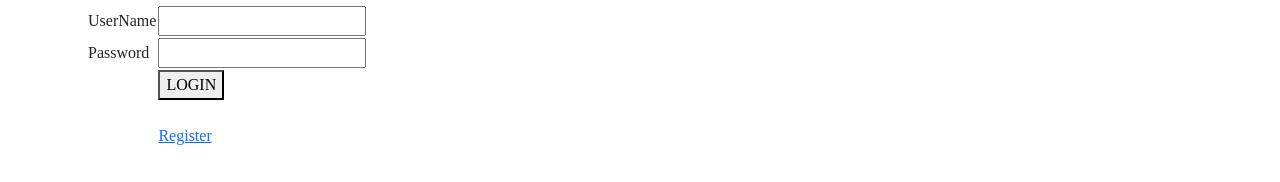
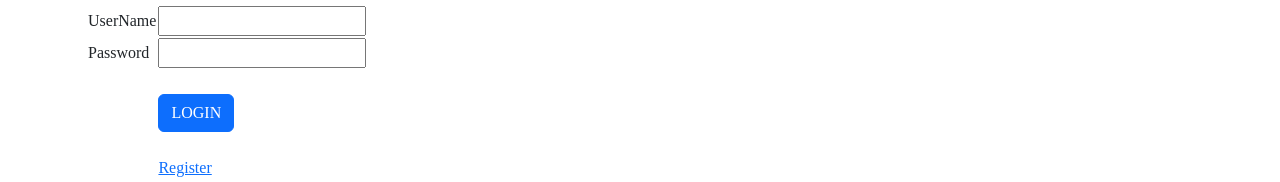
Before and after one commit to SreeMahalaxmiGudipati/AngularObservableLR, an Angular app: page /parent in a window 1280 px wide. Shown: the part 196-378 px from the top of the page. Built offline with nearby package versions, Linux system fonts and the light colour scheme; no server answers.

Commit message:
adding logged in user details to local storage

```diff
--- a/src/app/login/login.component.html
+++ b/src/app/login/login.component.html
@@ -21,8 +21,8 @@
             <tr>
                 <td>&nbsp;</td>
                 <td>
-                    <button type="submit" value="SAVE" >LOGIN</button>
-
+                    <br>
+                    <button type="submit" value="SAVE" class="btn btn-primary" >LOGIN</button>
                     <br />
                     <br>
                     <a routerLink="/parent/register">Register</a>
@@ -30,4 +30,5 @@
             </tr>
         </table>
     </form>
+
     </div>
--- a/src/app/login/login.component.ts
+++ b/src/app/login/login.component.ts
@@ -11,6 +11,7 @@ import { ToastrService } from 'ngx-toastr';
   styleUrls: ['./login.component.css']
 })
 export class LoginComponent implements OnInit{
+
   //child to parent componnet communication
   @Output() MsgfromparentFromToLogin:EventEmitter<any>=new EventEmitter();
 
@@ -61,18 +62,21 @@ export class LoginComponent implements OnInit{
 
   loginSubmitted(){
     const user = this.students.find( (x: { name: any; password: any; }) => x.name === this.LoginForm.value.Name && x.password === this.LoginForm.value.Pass);
- //   console.log(this.students);
     console.log(user);
     if (!user) {
       console.log("logged failed");
-      this.displayMsg='User Not Found';
+    //  this.displayMsg='User Not Found';
+      this.toastr.error('User Not Found');
     } else{
       this.toastr.success('User logged successfully');
-      this.displayMsg='User Logged successfully';
+      console.log(user);
       console.log("login success");
       this.isUserLogged=true;
+      localStorage.setItem('user', JSON.stringify(user));
     this.router.navigate(['/viewdetails/'+user.id]);
     }
   }
 
+
+
 }
```
